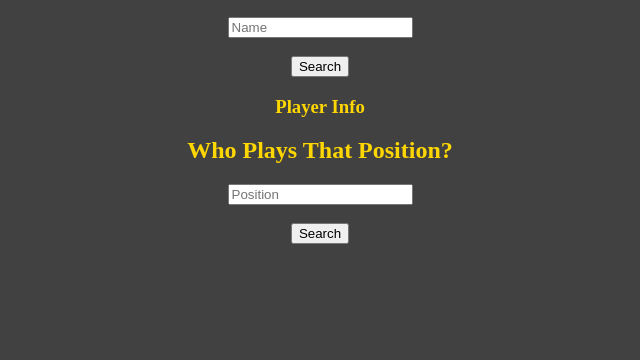
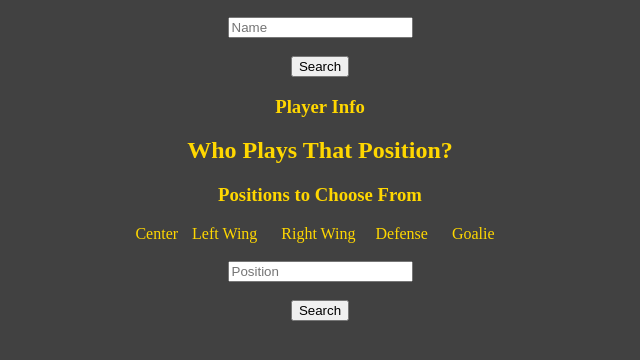
Before and after one commit to Motty-har/phase-1-review-project, a plain HTML site: page index.html in a window 1280 px wide. Shown: the part 110-470 px from the top of the page, without its empty margins (320-960 px from the left). Drawn offline with Linux system fonts and the light colour scheme.

Commit message:
addedm list of positions to choose from

```diff
--- a/index.html
+++ b/index.html
@@ -14,6 +14,10 @@
             color: gold}
         form{text-align: center;
             color: gold}
+            li {
+            display: inline-block;
+            margin: 0 10px;
+}
 
 
     </style>
@@ -32,6 +36,10 @@
 </section>
 <form id="positionForm">
     <h2>Who Plays That Position?</h2>
+    <h3>Positions to Choose From</h3>
+    <link>Center </li> <li>Left Wing</li>
+    <li>Right Wing</li><li>Defense</li>
+    <li>Goalie</li></br></br>
          <input id="position" type="text" value="" name="position" placeholder="Position"><br /><br />
          <input id = "get" type="submit" value="Search">
 </form>
```
